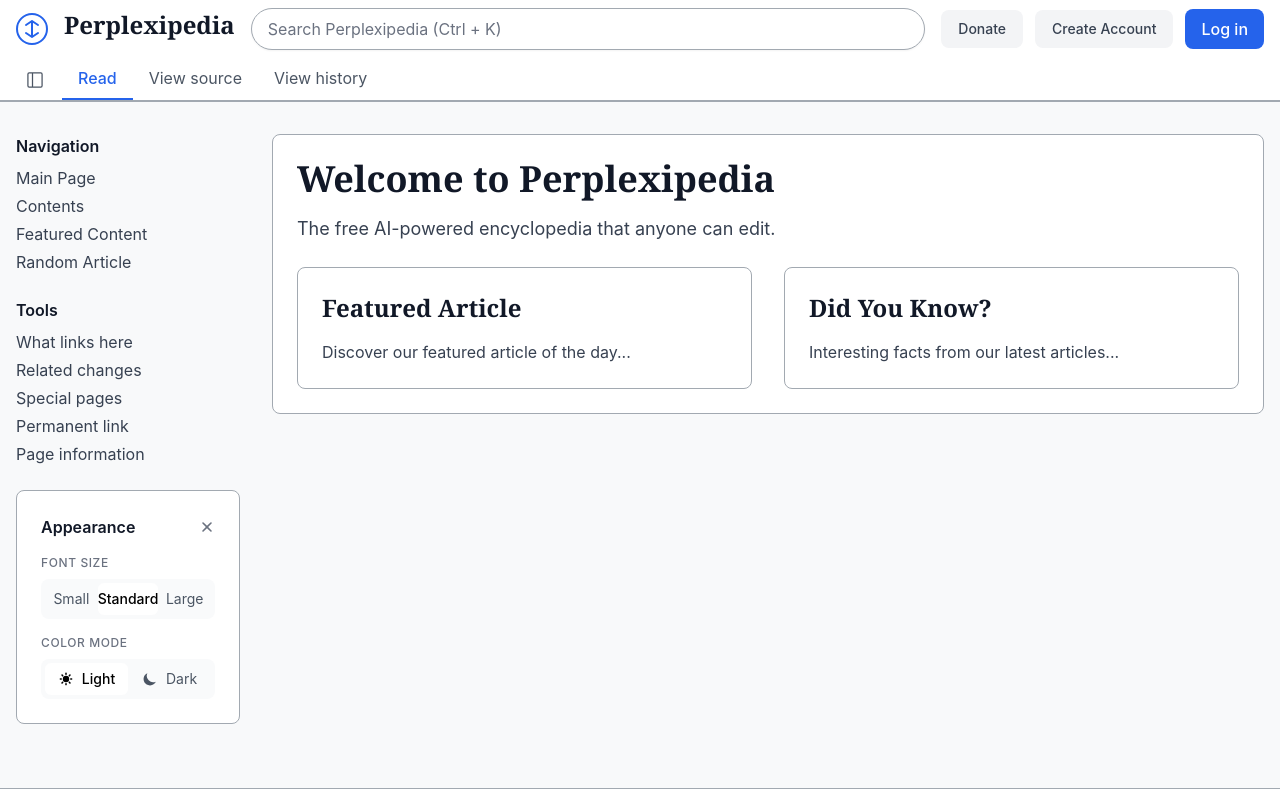
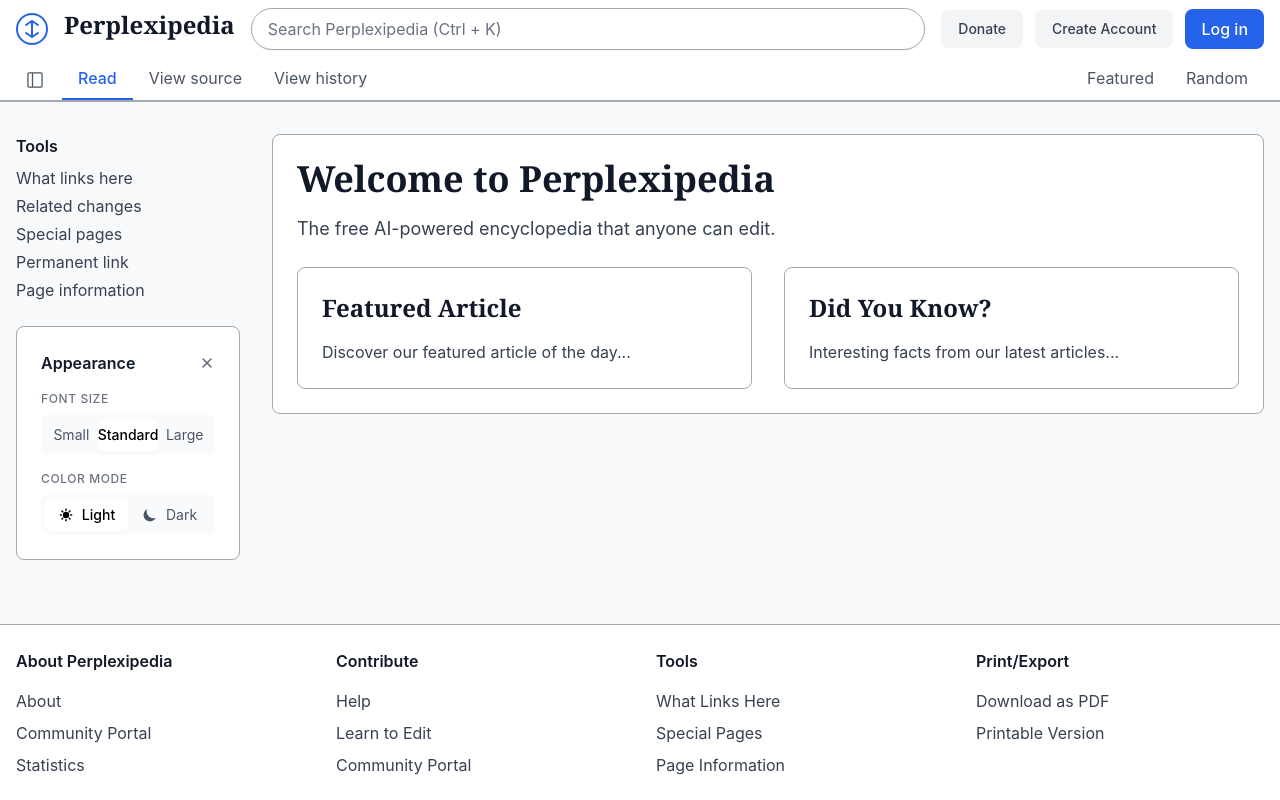
Before and after one commit to BenBreaksIn/perplexipedia, a React (Vite) app: page / in a window 1280 px wide. Shown: the top 800 px of the page. Built offline with nearby package versions, Linux system fonts and the light colour scheme; no server answers.

Commit message:
Implement random article feature in Header component. Added functionality to fetch a random published article from Firestore and navigate to its detail page. Updated UI to include buttons for "Featured" and "Random" articles. Removed unused navigation links from Sidebar for a cleaner layout.

```diff
--- a/src/components/Header.tsx
+++ b/src/components/Header.tsx
@@ -2,6 +2,8 @@ import React from 'react';
 import { useAuth } from '../contexts/AuthContext';
 import { useAppearance } from '../contexts/AppearanceContext';
 import { useNavigate, useLocation } from 'react-router-dom';
+import { collection, query, where, getDocs } from 'firebase/firestore';
+import { db } from '../config/firebase';
 
 export const Header: React.FC = () => {
   const { currentUser, logout } = useAuth();
@@ -15,6 +17,32 @@ export const Header: React.FC = () => {
       navigate('/');
     } catch (error) {
       console.error('Failed to log out:', error);
+    }
+  };
+
+  const getRandomArticle = async () => {
+    try {
+      // Query all published articles
+      const articlesRef = collection(db, 'articles');
+      const q = query(articlesRef, where('status', '==', 'published'));
+      const querySnapshot = await getDocs(q);
+
+      // Convert to array and get random article
+      const articles = querySnapshot.docs.map(doc => ({ id: doc.id }));
+      if (articles.length === 0) return null;
+
+      const randomIndex = Math.floor(Math.random() * articles.length);
+      return articles[randomIndex].id;
+    } catch (error) {
+      console.error('Error getting random article:', error);
+      return null;
+    }
+  };
+
+  const handleRandomClick = async () => {
+    const randomId = await getRandomArticle();
+    if (randomId) {
+      navigate(`/articles/${randomId}`);
     }
   };
 
@@ -146,6 +174,20 @@ export const Header: React.FC = () => {
           >
             View history
           </button>
+          <div className="ml-auto flex">
+            <button
+              onClick={handleRandomClick}
+              className="page-tab"
+            >
+              Featured
+            </button>
+            <button
+              onClick={handleRandomClick}
+              className="page-tab"
+            >
+              Random
+            </button>
+          </div>
         </div>
       </div>
     </header>
--- a/src/components/Sidebar.tsx
+++ b/src/components/Sidebar.tsx
@@ -8,16 +8,6 @@ export const Sidebar: React.FC = () => {
   return (
     <aside className={`${isMenuOpen ? 'md:block' : 'md:hidden'} hidden w-64 pr-8 transition-all duration-300 ease-in-out`}>
       <nav className="space-y-6">
-        <div>
-          <h3 className="section-title">Navigation</h3>
-          <div className="space-y-1">
-            <a href="#" className="nav-link block">Main Page</a>
-            <a href="#" className="nav-link block">Contents</a>
-            <a href="#" className="nav-link block">Featured Content</a>
-            <a href="#" className="nav-link block">Random Article</a>
-          </div>
-        </div>
-
         {/* Tools Section */}
         <div>
           <h3 className="section-title">Tools</h3>
```
